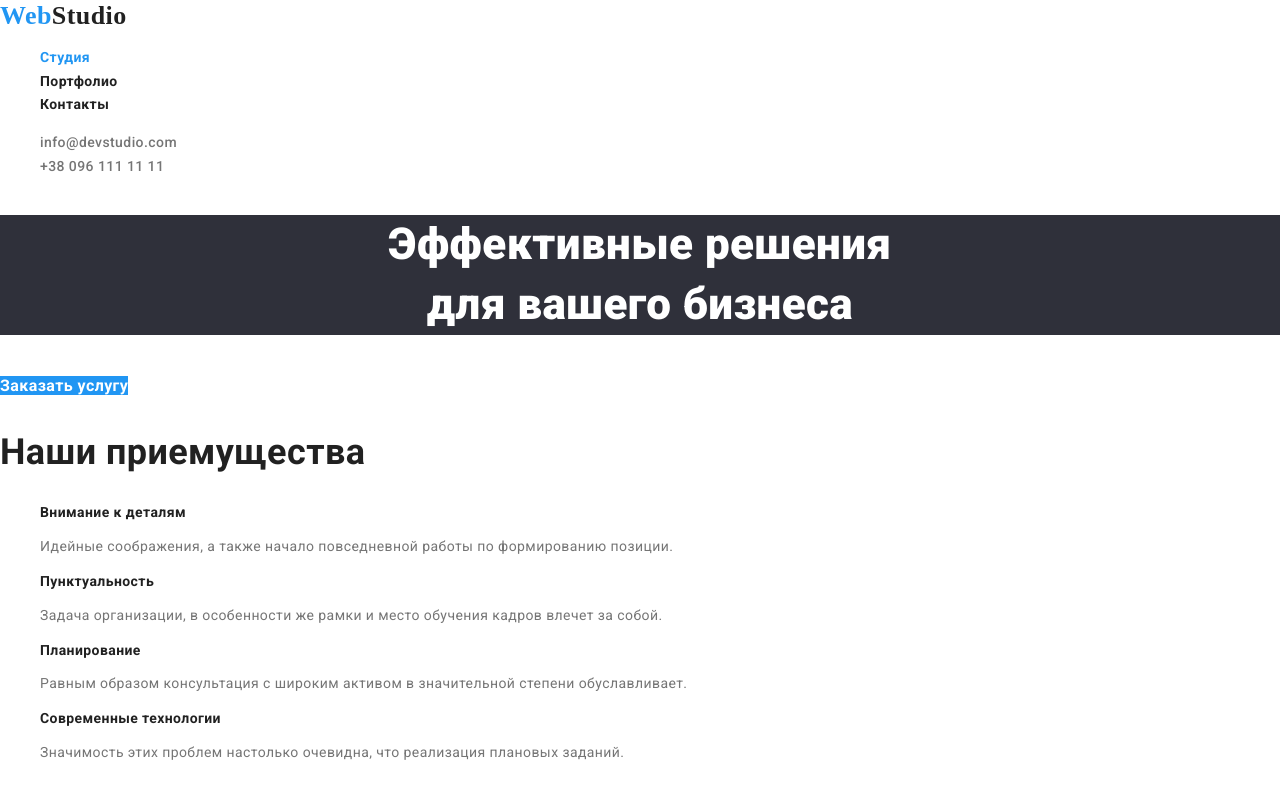
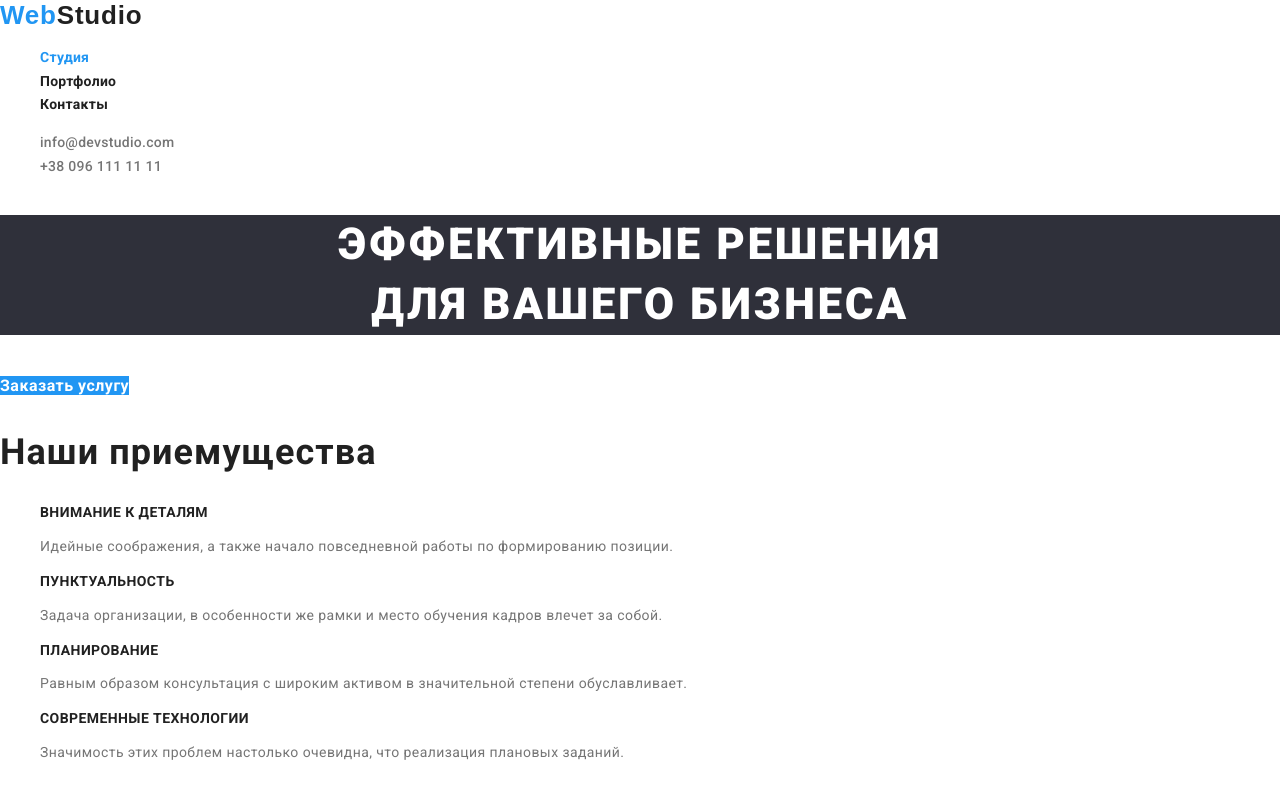
Before and after one commit to DanilHlazov/goit-markup-hw-02, a plain HTML site: page index.html in a window 1280 px wide. Shown: the top 792 px of the page. Drawn offline with nearby package versions, Linux system fonts and the light colour scheme.

Commit message:
Исправление ощибок

```diff
--- a/css/styles.css
+++ b/css/styles.css
@@ -17,11 +17,12 @@
 /*Logo*/
 .logo {
   color: var(--title-text-color);
-  font-family: Raleway;
+  font-family: Raleway, sans-serif;
 
   font-weight: 700;
   font-size: 26px;
   line-height: 1.2;
+  letter-spacing: 0.03em;
   text-decoration: none;
 }
 
@@ -39,7 +40,8 @@
 
   font-weight: 700;
   font-size: 14px;
-  line-height: 0.9;
+  line-height: 1.2;
+  letter-spacing: 0.02em;
   text-decoration: none;
 }
 .site-nav .link:hover,
@@ -52,7 +54,7 @@
   font-weight: 500;
   font-size: 14px;
   line-height: 1.1;
-
+  letter-spacing: 0.02em;
   text-decoration: none;
 }
 .site-nav .link.current,
@@ -74,6 +76,7 @@
   font-weight: 900;
   font-size: 44px;
   line-height: 1.36;
+  letter-spacing: 0.06em;
 
   text-align: center;
 }
@@ -86,6 +89,7 @@
   font-weight: 700;
   font-size: 36px;
   line-height: 1.2;
+  letter-spacing: 0.03em;
 }
 .card-name {
   color: var(--title-text-color);
@@ -93,6 +97,7 @@
   font-weight: 500;
   font-size: 16px;
   line-height: 1.2;
+  letter-spacing: 0.03em;
 }
 .profession-team {
   color: var(--primary-text-color);
@@ -115,6 +120,7 @@
   font-weight: normal;
   font-size: 14px;
   line-height: 1.7;
+  letter-spacing: 0.03em;
 }
 .contacts-footer {
   color: rgba(255, 255, 255, 0.6);
@@ -129,15 +135,18 @@
 .logo-header,
 .logo-footer {
   color: var(--accent-color);
-  font-family: Raleway;
+  font-family: Raleway, sans-serif;
 
   font-weight: 700;
   font-size: 26px;
   line-height: 1.2;
+  letter-spacing: 0.03em;
+
   text-decoration: none;
 }
 .footer-design {
   list-style: none;
+  font-style: normal;
 }
 
 .feature-list .title {
@@ -146,6 +155,7 @@
   font-weight: 700;
   font-size: 14px;
   line-height: 1.2;
+  letter-spacing: 0.03em;
 }
 
 .feature-list {
@@ -159,6 +169,8 @@
   font-weight: 700;
   font-size: 16px;
   line-height: 1.88;
+  letter-spacing: 0.03em;
+
   text-decoration: none;
   list-style: none;
 }
@@ -192,6 +204,7 @@
   font-weight: 700;
   font-size: 18px;
   line-height: 1.9;
+  letter-spacing: 0.06em;
 }
 .portfolio-function {
   color: var(--primary-text-color);
@@ -199,6 +212,7 @@
   font-weight: 500;
   font-size: 16px;
   line-height: 1.9;
+  letter-spacing: 0.03em;
 }
 .portfolio-design {
   text-decoration: none;
--- a/index.html
+++ b/index.html
@@ -31,7 +31,7 @@
     <main>
 <!-- Герой-->
         <section class="hero">
-            <h1 class="hero-title">Эффективные решения<br>для вашего бизнеса</h1>
+            <h1 class="hero-title">ЭФФЕКТИВНЫЕ РЕШЕНИЯ<br>ДЛЯ ВАШЕГО БИЗНЕСА</h1>
                 <a href="" class="button primary">Заказать услугу</a>
         </section>
     <!--Основной контент-->
@@ -39,22 +39,22 @@
          <h2 class="section-title">Наши приемущества</h2>
          <ul class="feature-list">
              <li>
-                 <h3 class="title">Внимание к деталям</h3>
+                 <h3 class="title">ВНИМАНИЕ К ДЕТАЛЯМ</h3>
                  <p>Идейные соображения, а также начало повседневной
                      работы по формированию позиции.</p>
                     </li>
                     <li>
-                        <h3 class="title">Пунктуальность</h3>
+                        <h3 class="title">ПУНКТУАЛЬНОСТЬ</h3>
                         <p>Задача организации, в особенности же рамки
                      и место обучения кадров влечет за собой.</p>
             </li>
             <li>
-                <h3 class="title">Планирование</h3>
+                <h3 class="title">ПЛАНИРОВАНИЕ</h3>
                 <p>Равным образом консультация с широким активом
                      в значительной степени обуславливает.</p>
             </li>
             <li>
-                <h3 class="title">Современные технологии</h3>
+                <h3 class="title">СОВРЕМЕННЫЕ ТЕХНОЛОГИИ</h3>
                 <p></p>Значимость этих проблем настолько очевидна,
                      что реализация плановых заданий.</p>
             </li>
```
